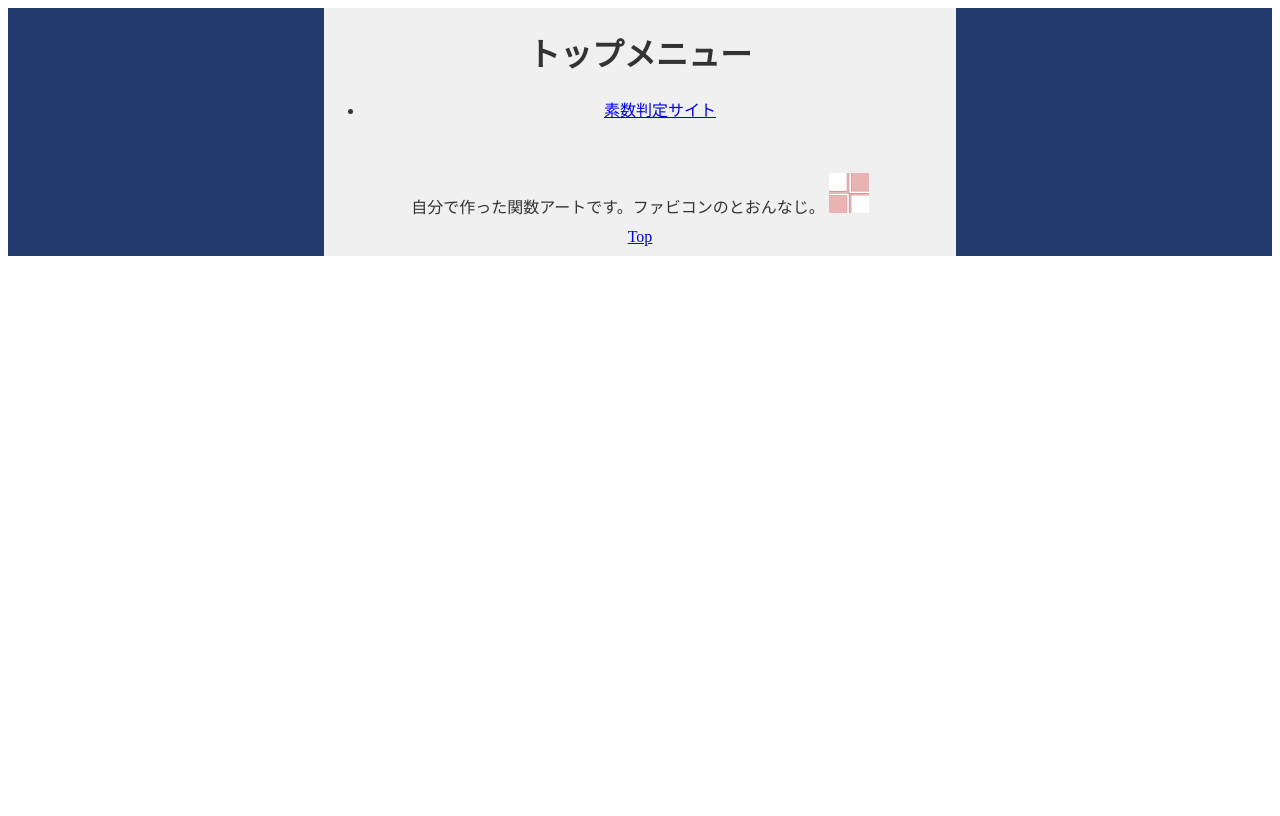
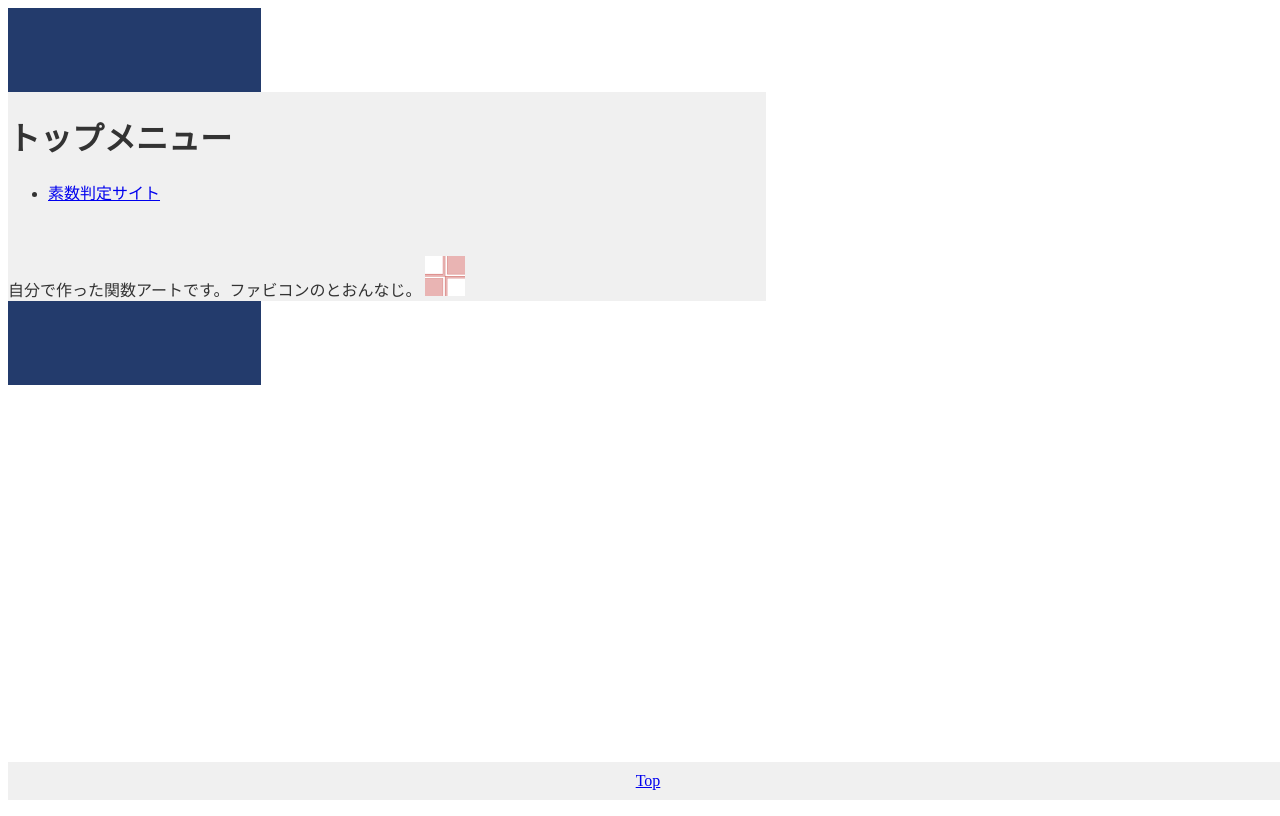
Before and after one commit to ratte256/what_is_this_num, a plain HTML site: page index.html in a window 1280 px wide. Drawn offline with Linux system fonts and the light colour scheme.

Commit message:
Update styles.css

```diff
--- a/styles.css
+++ b/styles.css
@@ -1,36 +1,40 @@
-/* styles.css */
-
-.footer {
-    text-align: center;
-    padding: 10px 0;
-    background-color: #f0f0f0;
-}
-
 /* styles.css */
 
 .left {
-    width: 25%;
+    width: 20%;
     background-color: #233b6c; /* 紺色 */
-    color: #ffffff; /* テキストカラーを白に設定 */
+    color: #dddddd; /* テキストカラーをグレーに設定 */
     text-align: center;
 }
 
 .right {
-    width: 25%;
+    width: 20%;
     background-color: #233b6c; /* 紺色 */
-    color: #ffffff; /* テキストカラーを白に設定 */
+    color: #dddddd; /* テキストカラーをグレーに設定 */
     text-align: center;
 }
 
 .center {
-    width: 50%;
+    width: 60%;
     background-color: #f0f0f0; /* 背景色をグレーに設定 */
     color: #333333; /* テキストカラーを黒に設定 */
-    text-align: center;
+    text-align: left; /* テキストを左寄せに設定 */
 }
 
 .container {
     display: flex;
+    min-height: 100vh; /* ビューポートの高さいっぱいに表示 */
+    flex-direction: column;
+}
+
+.footer {
+    width: 100%;
+    background-color: #f0f0f0;
+    color: #333333;
+    position: fixed;
+    bottom: 0;
+    padding: 10px 0;
+    text-align: center;
 }
 
 .title {
```
